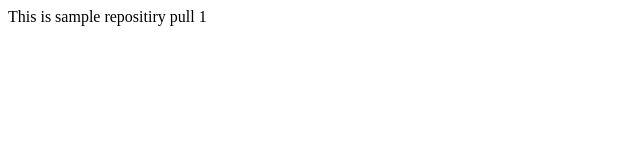
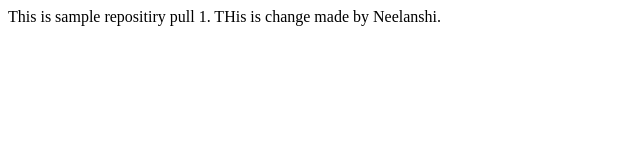
Before and after one commit to NagmaSidrahKhanam/SampleRepositoryPull1, a plain HTML site: page index.html in a window 1280 px wide. Shown: the whole page, without its empty margins (0-640 px from the left). Drawn offline with Linux system fonts and the light colour scheme.

Commit message:
Chandes done by neelanshi

```diff
--- a/index.html
+++ b/index.html
@@ -1,3 +1,3 @@
 <html>
-    This is sample repositiry pull 1
+    This is sample repositiry pull 1. THis is change made by Neelanshi.
 </html>
```
